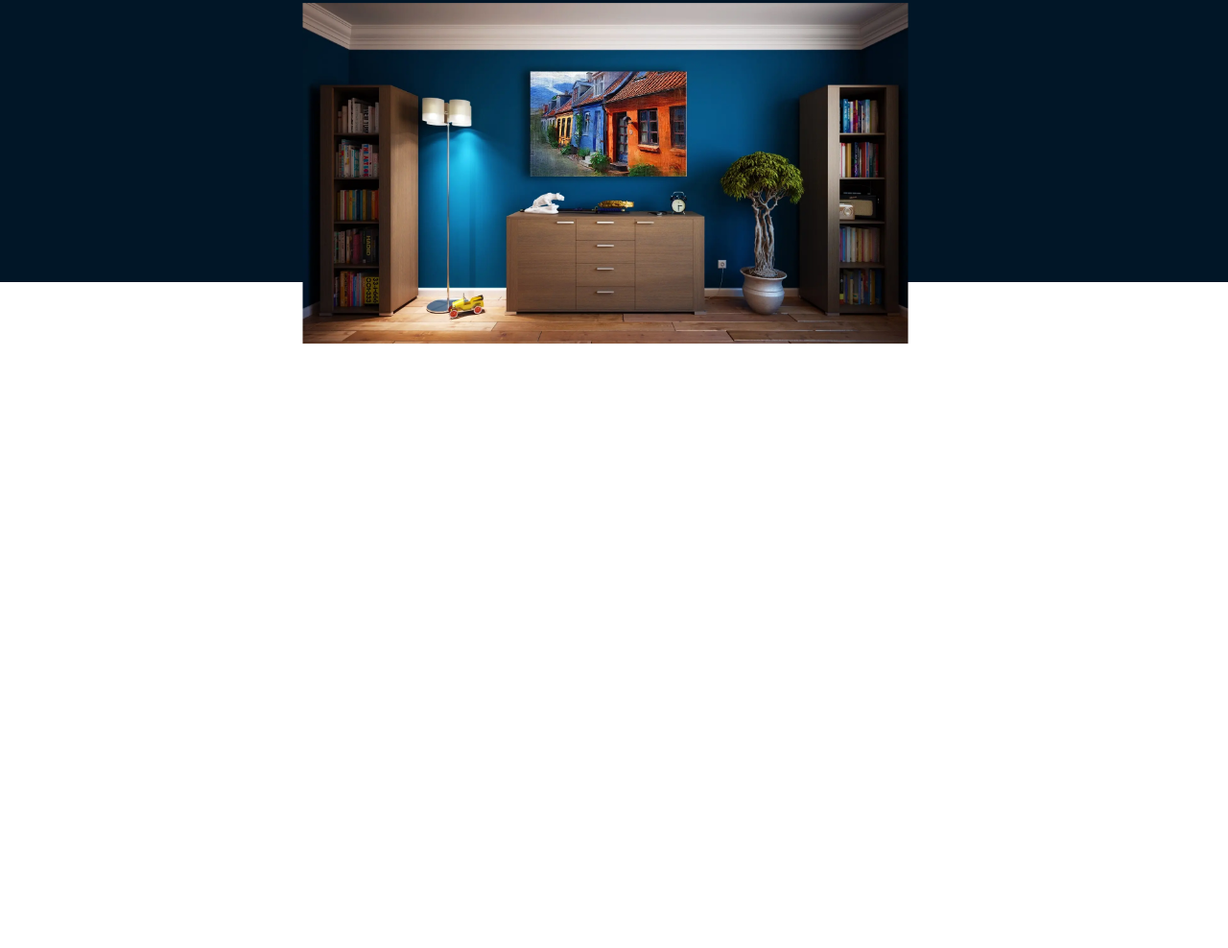
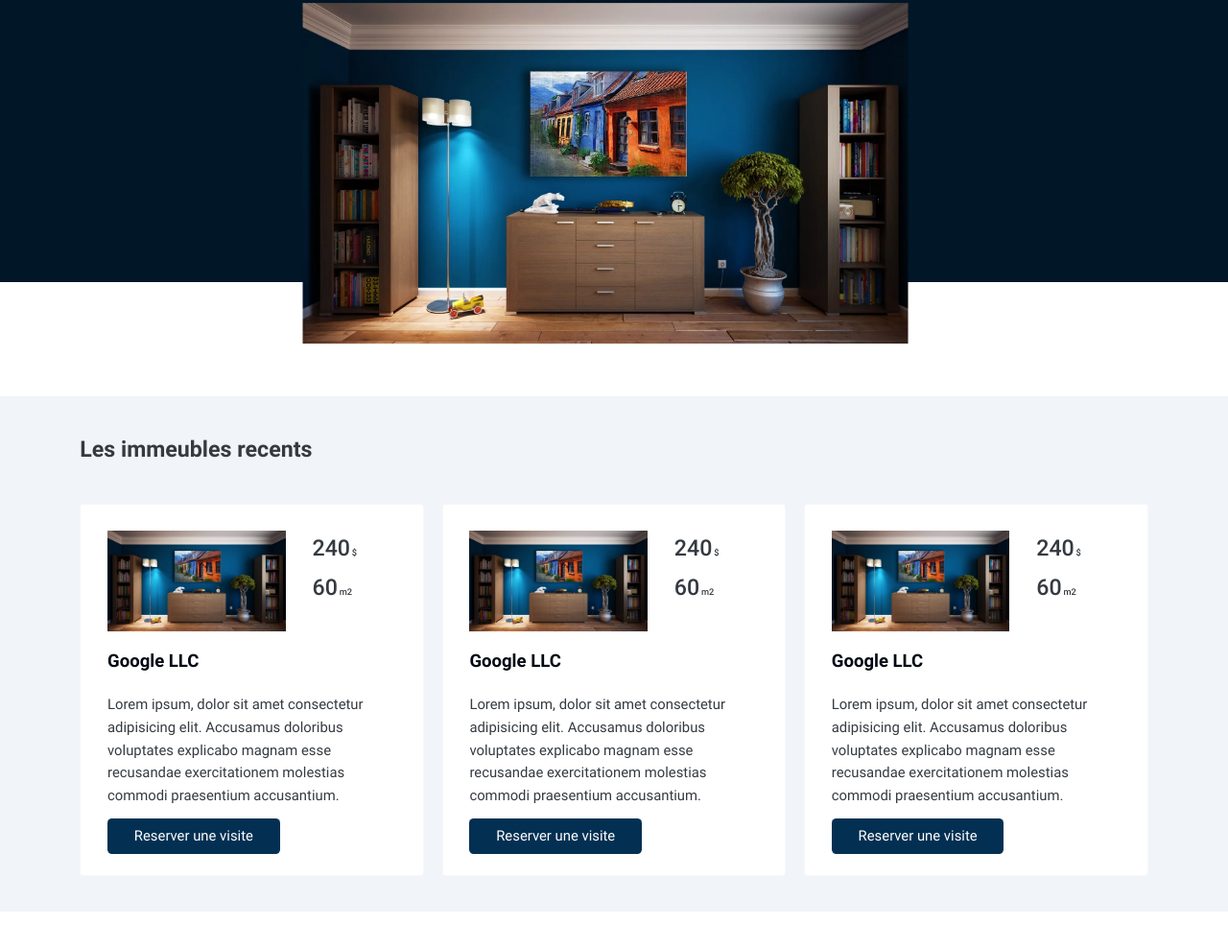
Before and after one commit to wilfried-musanzi/real-estate-design, a website built with Vite: page index.html in a window 1280 px wide. Shown: the part 472-1460 px from the top of the page at 96% size. Before the commit the page ends 837 px from the top, so only its background shows below. Built offline with nearby package versions, Linux system fonts and the light colour scheme.

Commit message:
Properties:desktop

```diff
--- a/index.html
+++ b/index.html
@@ -7,7 +7,7 @@
     <title>Agencde | Design</title>
   </head>
   <body>
-    <div class="hero">
+    <section class="hero">
       <header class="header container">
         <h2 class="header__brand">agence <span>jmk</span></h2>
         <nav class="header__nav">
@@ -23,7 +23,7 @@
       </header>
       <div class="hero__body sub-container">
         <p class="hero__welcome">
-          Des immeubles validez et certifies par nos experts pour votre plaisir.
+          Des immeubles valides et certifies par nos experts pour votre plaisir.
         </p>
         <p class="hero__description">
           Nous vous offrons ce services dans toute la ville de pour votre plus
@@ -38,7 +38,76 @@
       <div class="hero__img">
         <img src="./images/pexels-pixabay-271816.webp" alt="house img" />
       </div>
-    </div>
+    </section>
+    <section class="section__properties">
+      <div class="container">
+        <h4 class="heading__primary">Les immeubles recents</h4>
+        <div class="cards">
+          <div class="card">
+            <div class="card__header">
+              <div class="card__img">
+                <img src="./images/pexels-pixabay-271816.webp" alt="" />
+              </div>
+              <div class="card__details">
+                <p class="price">240<span>$</span></p>
+                <p class="surface">60<span>m2</span></p>
+              </div>
+            </div>
+            <div class="card__body">
+              <h2 class="card__title">Google LLC</h2>
+              <p class="card__description">
+                Lorem ipsum, dolor sit amet consectetur adipisicing elit.
+                Accusamus doloribus voluptates explicabo magnam esse recusandae
+                exercitationem molestias commodi praesentium accusantium.
+              </p>
+              <a href="" class="btn__primary">Reserver une visite</a>
+            </div>
+          </div>
+          <div class="card">
+            <div class="card__header">
+              <div class="card__img">
+                <img src="./images/pexels-pixabay-271816.webp" alt="" />
+              </div>
+              <div class="card__details">
+                <p class="price">240<span>$</span></p>
+                <p class="surface">60<span>m2</span></p>
+              </div>
+            </div>
+            <div class="card__body">
+              <h2 class="card__title">Google LLC</h2>
+              <p class="card__description">
+                Lorem ipsum, dolor sit amet consectetur adipisicing elit.
+                Accusamus doloribus voluptates explicabo magnam esse recusandae
+                exercitationem molestias commodi praesentium accusantium.
+              </p>
+              <a href="" class="btn__primary">Reserver une visite</a>
+            </div>
+          </div>
+
+          <div class="card">
+            <div class="card__header">
+              <div class="card__img">
+                <img src="./images/pexels-pixabay-271816.webp" alt="" />
+              </div>
+              <div class="card__details">
+                <p class="price">240<span>$</span></p>
+                <p class="surface">60<span>m2</span></p>
+              </div>
+            </div>
+            <div class="card__body">
+              <h2 class="card__title">Google LLC</h2>
+              <p class="card__description">
+                Lorem ipsum, dolor sit amet consectetur adipisicing elit.
+                Accusamus doloribus voluptates explicabo magnam esse recusandae
+                exercitationem molestias commodi praesentium accusantium.
+              </p>
+              <a href="" class="btn__primary">Reserver une visite</a>
+            </div>
+          </div>
+        </div>
+      </div>
+    </section>
+    <footer></footer>
   </body>
   <script type="module" src="./js/main.js"></script>
 </html>
--- a/styles/hero.scss
+++ b/styles/hero.scss
@@ -1,6 +1,7 @@
 .hero {
   background-color: $bleue-1;
   position: relative;
+  margin-bottom: 12.8rem;
 }
 
 .hero__body {
--- a/styles/properties.scss
+++ b/styles/properties.scss
@@ -1,49 +1,58 @@
 .section__properties {
   margin-bottom: 12.8rem;
-  // background-color: $white-primary;
   padding-top: 4rem;
   padding-bottom: 4rem;
+  background-color: $light-3;
 }
 
 .cards {
   display: flex;
-  gap: 3rem;
+  gap: 2rem;
 }
 
 .card__title {
   font-size: 1.6rem;
   margin-bottom: 2rem;
 }
-.card__text {
+.card__description {
   margin-bottom: 2rem;
-  font-size: 1.4rem;
+  font-size: 1.6rem;
+  color: $dark-2;
 }
 
 .card {
+  padding: 3rem;
   border-radius: 0.4rem;
-  box-shadow: 0 0.5rem 1rem rgb(0, 0, 0, 0.3);
+  border: solid 0.1rem $light-2;
+  background-color: $light-1;
+}
+
+.card__header {
+  display: flex;
+  gap: 3rem;
+}
+.card__title {
+  font-size: 2rem;
+  margin-top: 1rem;
+  color: $dark-3;
 }
 
 .card__details {
   display: flex;
-  gap: 2rem;
+  flex-direction: column;
+  gap: 0.4rem;
   font-weight: 500;
-  color: $dark-1;
-  margin-bottom: 3rem;
-}
-
-.card__body {
-  padding: 3rem;
+  color: $dark-2;
+  font-size: 2.5rem;
+  span {
+    margin-left: 0.2rem;
+    font-size: 1rem;
+  }
 }
 
 .card__img {
   img {
-    width: 100%;
-    height: 30rem;
+    width: 20rem;
+    height: auto;
   }
 }
-.section__title {
-  margin-bottom: 4rem;
-  font-size: 3rem;
-  color: $dark-3;
-}
--- a/styles/utilities.scss
+++ b/styles/utilities.scss
@@ -1,5 +1,6 @@
 $light-1: #fff;
-$light-2: #d1d5db;
+$light-2: #f5f7fae5;
+$light-3: #f1f5f9;
 $dark-1: #212529;
 $dark-2: #343a40;
 $dark-3: #000814;
@@ -85,3 +86,9 @@ a {
     background-color: $red-2;
   }
 }
+
+.heading__primary {
+  font-size: 2.5rem;
+  color: $dark-2;
+  margin-bottom: 4rem;
+}
```
